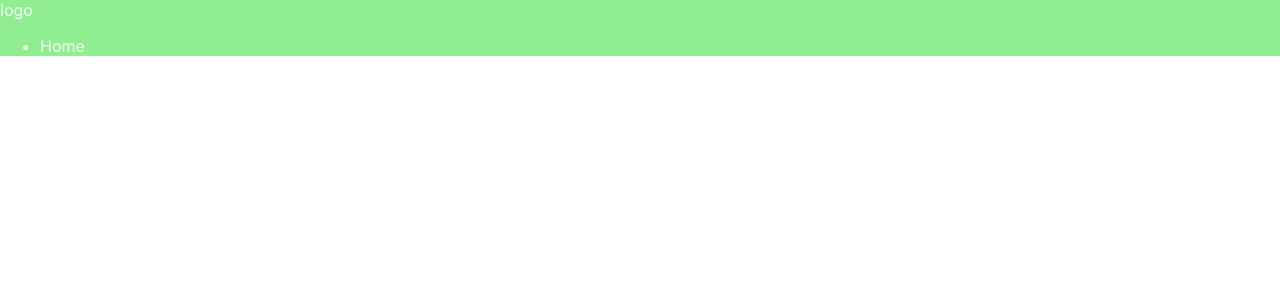
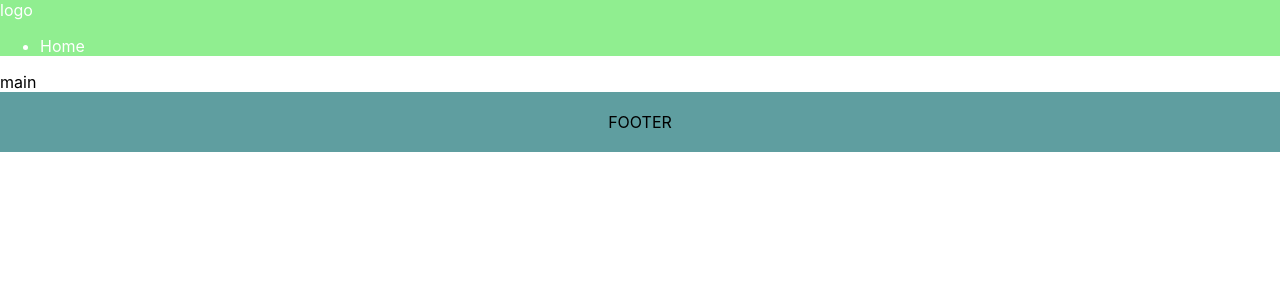
Before and after one commit to Serg8/psy, a React (Create React App) app: page / in a window 1280 px wide. Shown: the top 300 px of the page. Built offline with nearby package versions, Linux system fonts and the light colour scheme.

Commit message:
add footer

```diff
--- a/src/App.tsx
+++ b/src/App.tsx
@@ -1,10 +1,13 @@
 import React from 'react';
 import Header from "./components/Header/Header";
+import Footer from "./components/Footer/Footer";
 
 function App() {
   return (
     <div>
       <Header />
+      main
+      <Footer />
     </div>
   );
 }
--- /dev/null
+++ b/src/components/Footer/Footer.module.scss
@@ -0,0 +1,5 @@
+.footer {
+  background-color: cadetblue;
+  text-align: center;
+  padding: 20px;
+}
--- /dev/null
+++ b/src/components/Footer/Footer.tsx
@@ -0,0 +1,12 @@
+import React from 'react';
+import classes from './Footer.module.scss';
+
+function Footer() {
+    return (
+        <footer className={classes.footer}>
+            FOOTER
+        </footer>
+    );
+}
+
+export default Footer;
--- a/src/components/Header/Header.tsx
+++ b/src/components/Header/Header.tsx
@@ -1,9 +1,9 @@
 import React from 'react';
-import s from './Header.module.scss'
+import classes from './Header.module.scss'
 
 function Header() {
     return (
-        <header className={s.header}>
+        <header className={classes.header}>
             <div>logo</div>
             <nav>
                 <ul>
```
